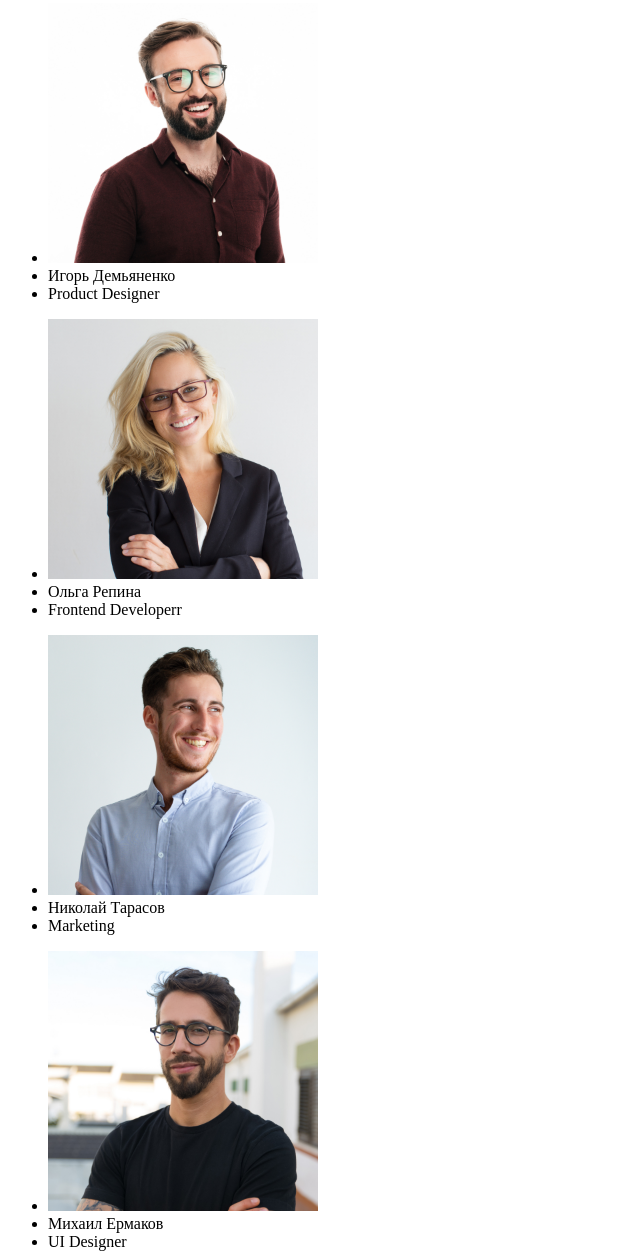
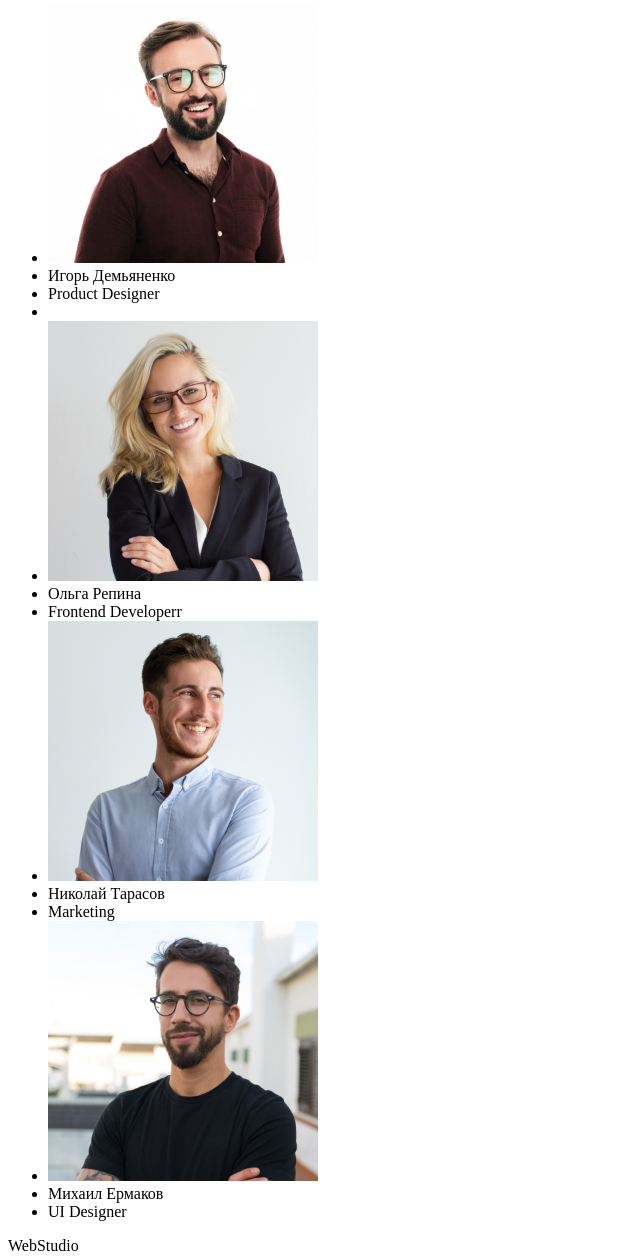
Before and after one commit to RadIgorGo/goit-markup-hw-01, a plain HTML site: page index.html in a window 1280 px wide. Shown: the part 1515-2773 px from the top of the page, without its empty margins (0-640 px from the left). Drawn offline with Linux system fonts and the light colour scheme.

Commit message:
edit-list

```diff
--- a/index.html
+++ b/index.html
@@ -76,8 +76,10 @@
           </li>
           <li>Игорь Демьяненко</li>
           <li>Product Designer</li>
-        </ul>
-        <ul>
+          <li>
+
+          </li>
+
           <li>
             <img
               src="./images/img(4).jpg"
@@ -87,8 +89,7 @@
           </li>
           <li>Ольга Репина</li>
           <li>Frontend Developerr</li>
-        </ul>
-        <ul>
+
           <li>
             <img
               src="./images/img(5).jpg"
@@ -98,8 +99,7 @@
           </li>
           <li>Николай Тарасов</li>
           <li>Marketing</li>
-        </ul>
-        <ul>
+
           <li>
             <img
               src="./images/img(6).jpg"
```
